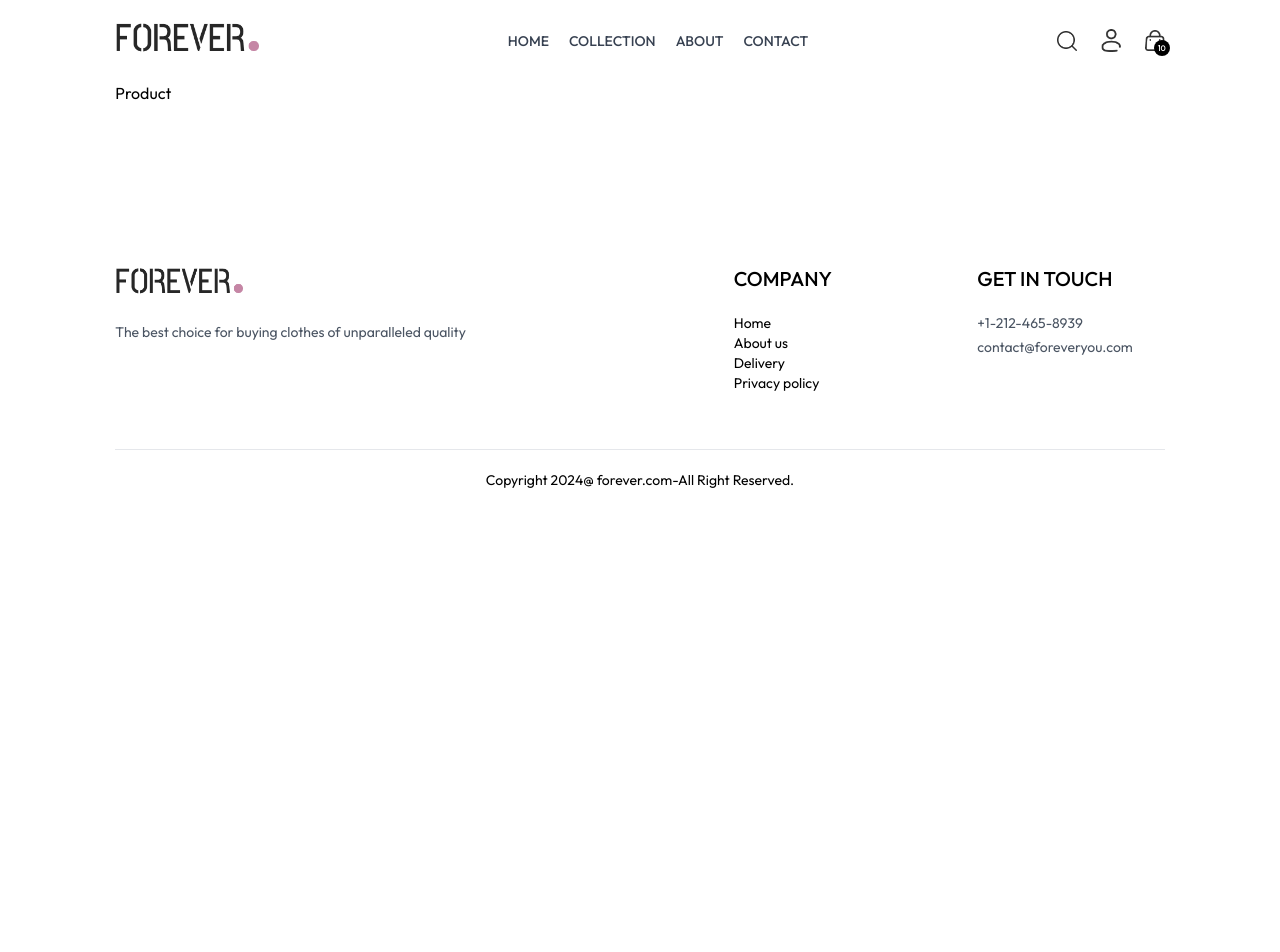
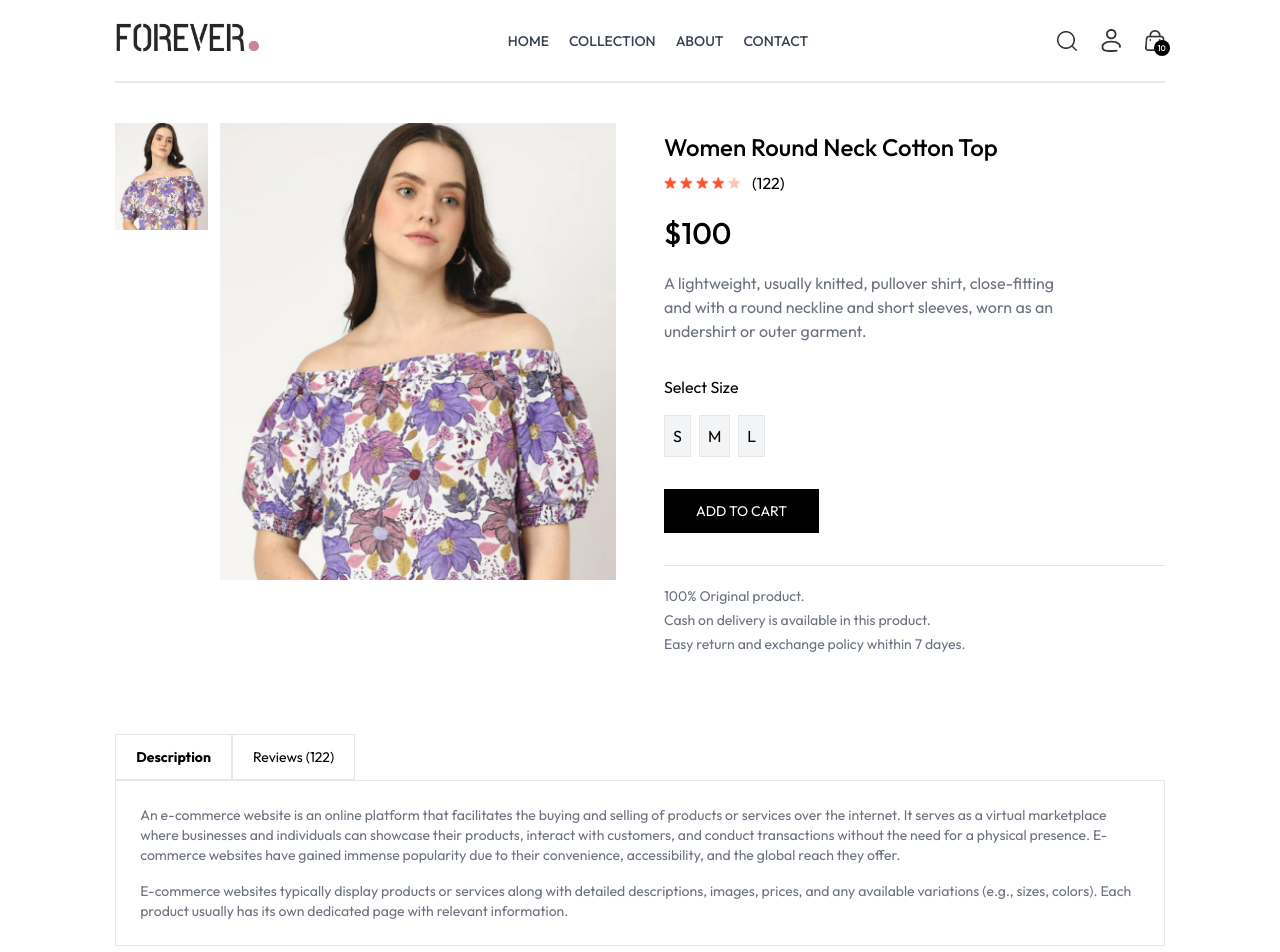
Before and after one commit to ALIGHASSOUN/E-commerce, a React (Vite) app in the folder frontend/: page /product/aaaaa in a window 1280 px wide. Shown: the top 952 px of the page. Before the commit the page ends 800 px from the top, so only its background shows below. Built offline with nearby package versions, Linux system fonts and the light colour scheme.

Commit message:
ProductItem Page

```diff
--- a/frontend/src/index.css
+++ b/frontend/src/index.css
@@ -18,6 +18,10 @@
   font-style: normal;
 }
 
+::-webkit-scrollbar {
+  display: none;
+}
+
 @media (max-width: 640px) {
   a.active {
     background-color: black;
--- a/frontend/src/pages/Product.jsx
+++ b/frontend/src/pages/Product.jsx
@@ -1,21 +1,123 @@
-import React, { useContext, useState } from "react";
+import React, { useContext, useEffect, useState } from "react";
 import { useParams } from "react-router-dom";
 import { ShopContext } from "../context/ShopContext";
+import { assets } from "../assets/assets/assets";
 
 const Product = () => {
   const { productId } = useParams();
-  const { products } = useContext(ShopContext);
+  const { products, currency } = useContext(ShopContext);
   const [productData, setProductData] = useState(false);
+  const [image, setImage] = useState("");
+  const [size, setSize] = useState("");
 
   const fetchProductData = async () => {
     products.map((item) => {
       if (item._id === productId) {
         setProductData(item);
+        setImage(item.image[0]);
         return null;
       }
     });
   };
-  return <div>Product</div>;
+
+  useEffect(() => {
+    fetchProductData();
+  }, [productId]);
+
+  return productData ? (
+    <div className="border-t-2 pt-10 transition-opacity ease-in duration-500 opacity-100">
+      {/* Product Data */}
+      <div className="flex gap-12 sm:gap-12 flex-col sm:flex-row">
+        {/* Product Images */}
+        <div className="flex-1 flex flex-col-reverse gap-3 sm:flex-row">
+          <div className="flex sm:flex-col overflow-x-auto sm:overflow-y-scroll justify-between sm:justify-normal sm:w-[18.7%] w-full">
+            {productData.image.map((item, index) => (
+              <img
+                src={item}
+                key={index}
+                onClick={() => setImage(item)}
+                className="w-[24%] sm:w-full sm:mb-3 flex-shrink-0 cursor-pointer"
+              />
+            ))}
+          </div>
+          <div className="w-full sm:w-[80%]">
+            <img className="w-full h-auto" src={image} />
+          </div>
+        </div>
+        {/* -------Product Info------- */}
+        <div className="flex-1">
+          <h1 className="font-medium text-2xl mt-2  ">{productData.name}</h1>
+          <div className="flex items-center gap-1 mt-2">
+            <img src={assets.star_icon} alt="" className="w-3" />
+            <img src={assets.star_icon} alt="" className="w-3" />
+            <img src={assets.star_icon} alt="" className="w-3" />
+            <img src={assets.star_icon} alt="" className="w-3" />
+            <img src={assets.star_dull_icon} alt="" className="w-3" />
+            <p className="pl-2">(122)</p>
+          </div>
+          <p className="mt-5 text-3xl font-medium">
+            {currency}
+            {productData.price}
+          </p>
+          <p className="mt-5 text-gray-500 md:w-4/5">
+            {productData.description}
+          </p>
+          <div className="flex flex-col gap-4 my-8">
+            <p>Select Size</p>
+            <div className="flex gap-2">
+              {productData.sizes.map((item, index) => (
+                <butten
+                  onClick={() => setSize(item)}
+                  className={`border py-2 px-2 bg-gray-100 ${
+                    item === size ? "border-orange-500" : ""
+                  }`}
+                  key={index}
+                >
+                  {item}
+                </butten>
+              ))}
+            </div>
+          </div>
+          <button className="bg-black text-white px-8 py-3 text-sm active:bg-gray-700">
+            ADD TO CART
+          </button>
+          <hr className="mt-8 sm:w/45" />
+          <div className="text-sm text-gray-500 mt-5 flex flex-col gap-1">
+            <p>100% Original product.</p>
+            <p>Cash on delivery is available in this product.</p>
+            <p>Easy return and exchange policy whithin 7 dayes.</p>
+          </div>
+        </div>
+      </div>
+      {/* -------Description & Review Section-------- */}
+      <div className="mt-20">
+        <div className="flex">
+          <b className="border px-5 py-3 text-sm">Description</b>
+          <p className="border px-5 py-3 text-sm">Reviews (122)</p>
+        </div>
+        <div className="flex flex-col gap-4 border px-6 py-6 text-sm text-gray-500">
+          <p>
+            An e-commerce website is an online platform that facilitates the
+            buying and selling of products or services over the internet. It
+            serves as a virtual marketplace where businesses and individuals can
+            showcase their products, interact with customers, and conduct
+            transactions without the need for a physical presence. E-commerce
+            websites have gained immense popularity due to their convenience,
+            accessibility, and the global reach they offer.
+          </p>
+          <p>
+            E-commerce websites typically display products or services along
+            with detailed descriptions, images, prices, and any available
+            variations (e.g., sizes, colors). Each product usually has its own
+            dedicated page with relevant information.
+          </p>
+        </div>
+      </div>
+      {/* ------ display related products ------ */}
+    </div>
+  ) : (
+    <div className="opacity-0"></div>
+  );
 };
 
 export default Product;
```
